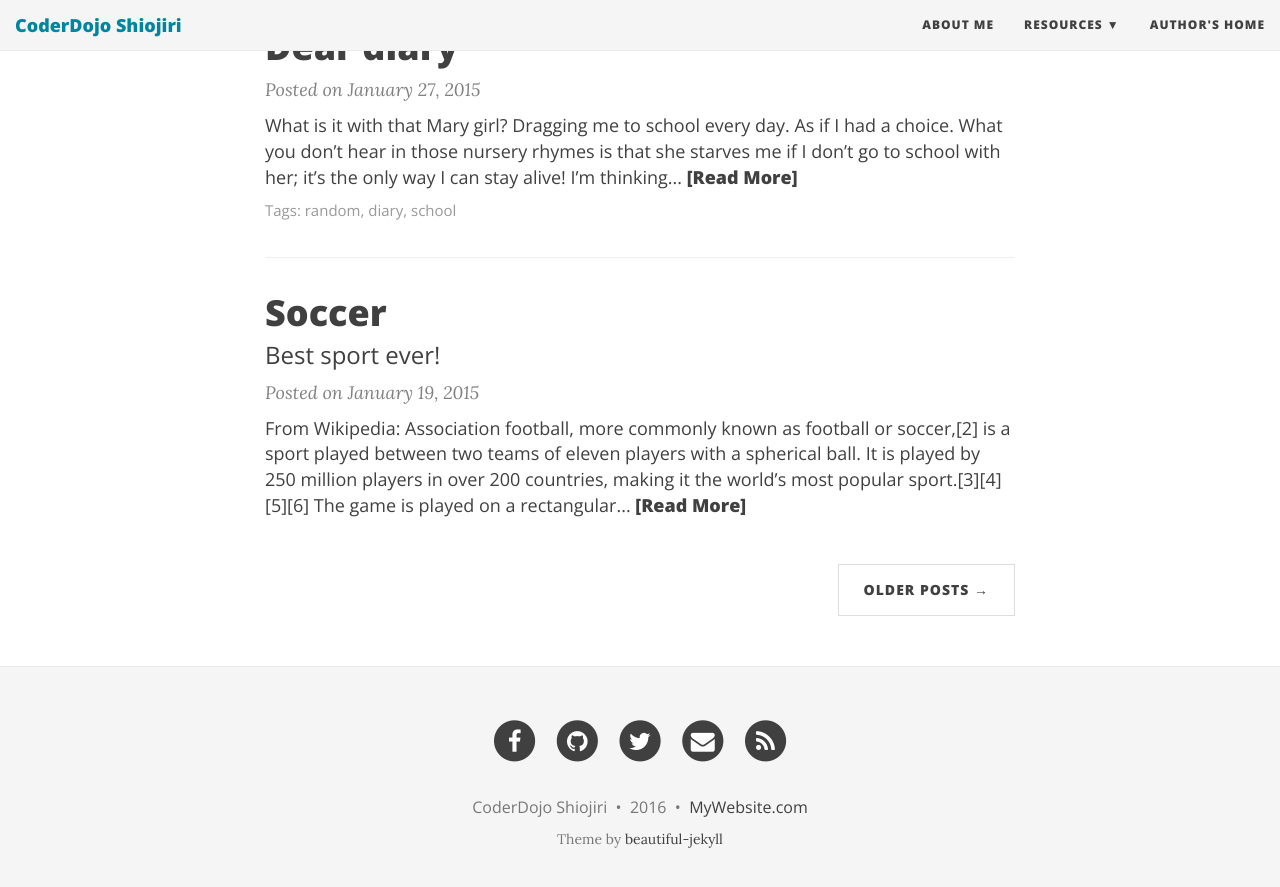
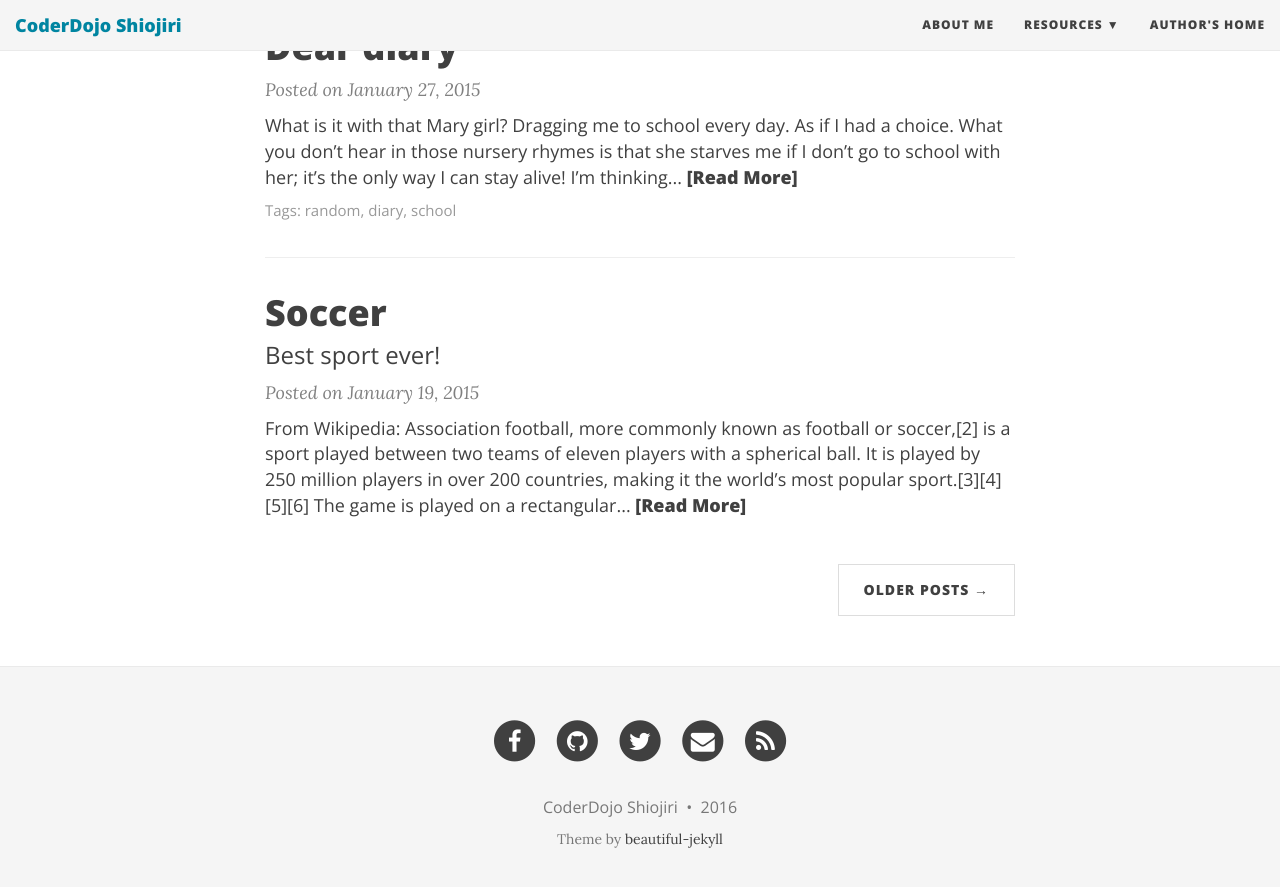
Before and after one commit to coderdojo-shiojiri/coderdojo-shiojiri.github.io, a Jekyll site: the page built from index.html, in a window 1280 px wide and 900 px high, scrolled down 1149 px. Shown: the top 887 px of the window. Built offline with Jekyll 4.4.1, drawn with Linux system fonts in a browser that asks for light colours; nearby versions of some CDN libraries; the list of posts is cut into pages by our own code; some of the changed lines change nothing that is shown.

Commit message:
change config

```diff
--- a/_config.yml
+++ b/_config.yml
@@ -43,7 +43,7 @@
   email: "coderdojo.shiojiri@gmail.com"
   facebook: CoderDojo.Shiojiri
   github: coderdojo-shiojiri
-  twitter: yourname   # eg. daattali
+  twitter: DojoShiojiri   # eg. daattali
   google-plus: +yourname   # eg. +DeanAttali or 109424658772469020925
   linkedin: yourname  # eg. daattali
   xing: yourname      # eg. daattali
@@ -78,7 +78,7 @@
 
 # How to display the link to the website in the footer
 # Remove this if you don't want a link in the footer
-url-pretty: "MyWebsite.com"  # eg. "deanattali.com/beautiful-jekyll"
+# url-pretty: "MyWebsite.com"  # eg. "deanattali.com/beautiful-jekyll"
 
 # --- Misc --- #
 
```
